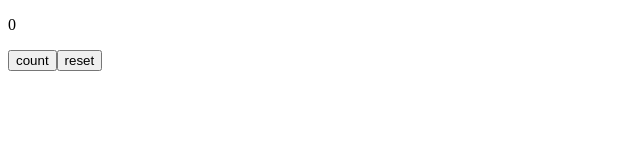
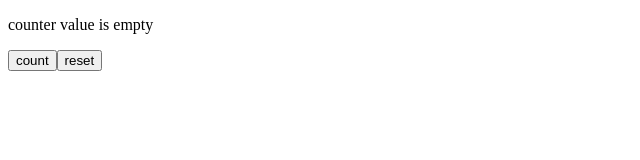
Before and after one commit to ashupublicgitrepo/VsCodeGitRough, a React (Vite) app in the folder GitPro_cleanReact/miniAdminPanel/: page / in a window 1280 px wide. Shown: the top 160 px of the page, without its empty margins (0-640 px from the left). Built offline with nearby package versions, Linux system fonts and the light colour scheme.

Commit message:
derived UI: can be moved in relevent component.

```diff
--- a/GitPro_cleanReact/miniAdminPanel/src/App.jsx
+++ b/GitPro_cleanReact/miniAdminPanel/src/App.jsx
@@ -3,9 +3,11 @@ import UIShow from "./UIShow";
 import CounterButton from "./CounterButton";
 import ResetButton from "./ResetButton";
 
+// let count = 0;
+// // now i am confused about it, what is better, a state count or a derived, but as i know, state should be minimum and if anything can be derived from that source should be derived, and if this is true, why this derivable state is in app componet why it is not in ui component, because, button component is changing it, so, anything which is shared between components or say, lifting state up, must be handled by parent.
 
 const App = () => {
-    const [count, setCount] = useState(0);
+  const [count, setCount] = useState(0);
     const [loading, setLoading] = useState(false);
     function uploader() {
       return new Promise((res) => {
@@ -14,16 +16,18 @@ const App = () => {
         }, 500);
       });
   }
-  function resetter() {
+   function resetter() {
     if (loading) return false;
-    setCount(0);
+     setCount(0);
+    // so, react see, if state is same as previous, react does not call renderer, it only trigger when state changes.
 
   }
     async function counter() {
         if (loading) return false;
         setLoading(true);
-        await uploader();
-        setCount((pr) => pr + 1);
+      await uploader();
+    // i ma confused about, why react not rerendering even when state is changing, so, if i remove the uploaded, rendendering not happen, i know this is because of react batching, but, how async effects it. even async take time of 1ms, still react rerenders, but not without it.
+      setCount(pr => pr+1);
         setLoading(false);
 
     }
@@ -32,9 +36,6 @@ const App = () => {
         <UIShow loading={loading} count={count} />
         <CounterButton counter= {counter} loading = {loading} />
         <ResetButton loading={loading} reset={resetter} />
-
-        {/* in counter component i passed props as array, by intention to learn effect of passing prop as an array, also i wrote just validator and not in a callback function */}
-        {/* here we observe how multiple props can be passed and distructure in relevent component, also difference between passing as object and an array */}
       </>
     );
 
--- a/GitPro_cleanReact/miniAdminPanel/src/CounterButton.jsx
+++ b/GitPro_cleanReact/miniAdminPanel/src/CounterButton.jsx
@@ -1,6 +1,6 @@
 import React from "react";
 
-const CounterButton = ({counter, loading}) => {
+const CounterButton = ({ counter, loading }) => {
     return (
       <button onClick={counter} disabled={loading}>
         count
--- a/GitPro_cleanReact/miniAdminPanel/src/UIShow.jsx
+++ b/GitPro_cleanReact/miniAdminPanel/src/UIShow.jsx
@@ -1,14 +1,22 @@
 import React from "react";
 
 const msgMap = {
-  msgOnUI: "...loading",
+  loadMsg: "...loading",
+  emptyMsg: "counter value is empty"
+
 };
-const UIShow = ({loading, count}) => {
-
+const UIShow = ({ loading, count }) => {
+  function uiMsger() {
+    if (loading) {
+      return msgMap.loadMsg;
+    } else if (count < 1) { return msgMap.emptyMsg } else if (count > 0) {
+      return count;
+    }
+   }
     return (
         <>
 
-        <p>{loading ? msgMap.msgOnUI : count}</p>
+        <p>{uiMsger()}</p>
       </>
     );
 
```
